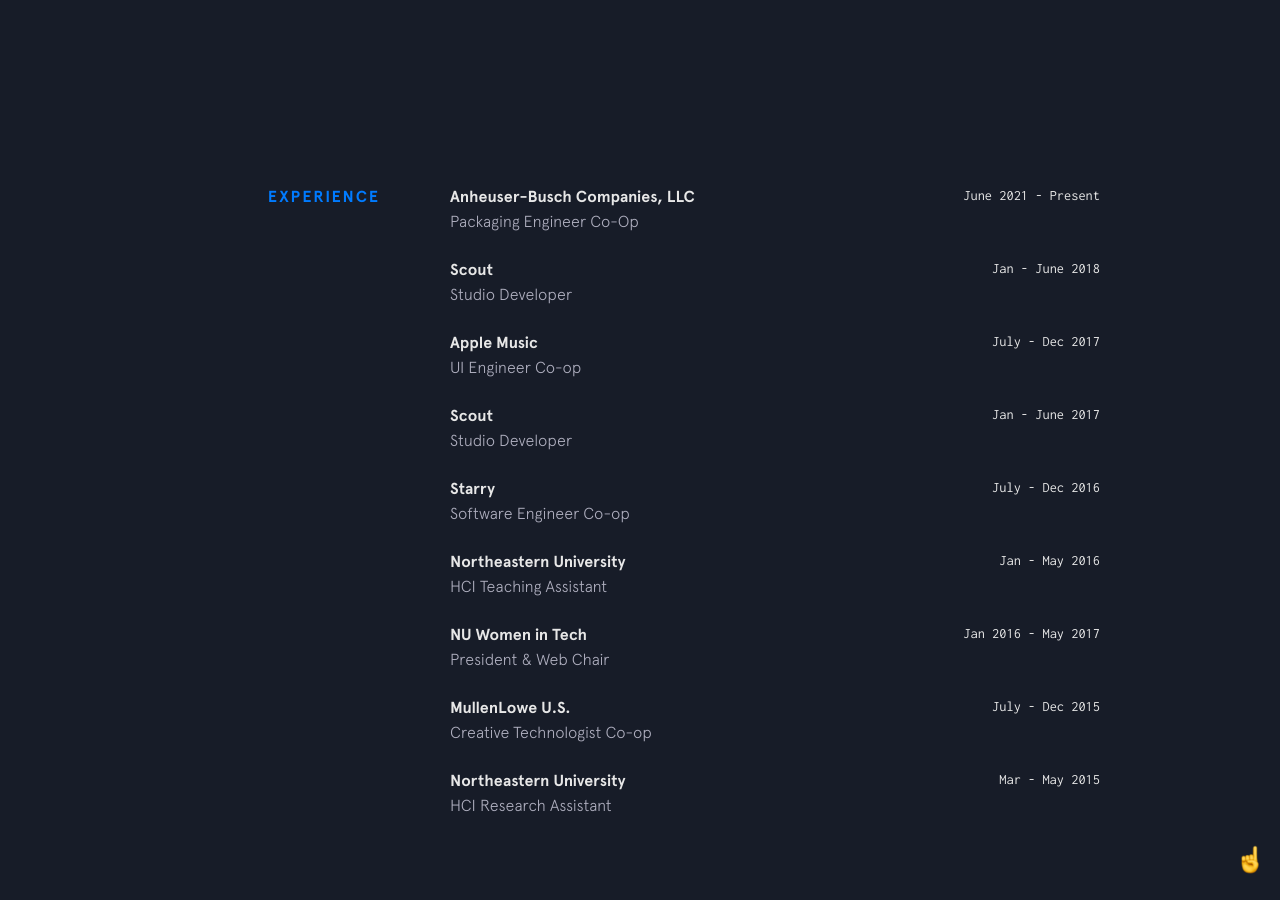
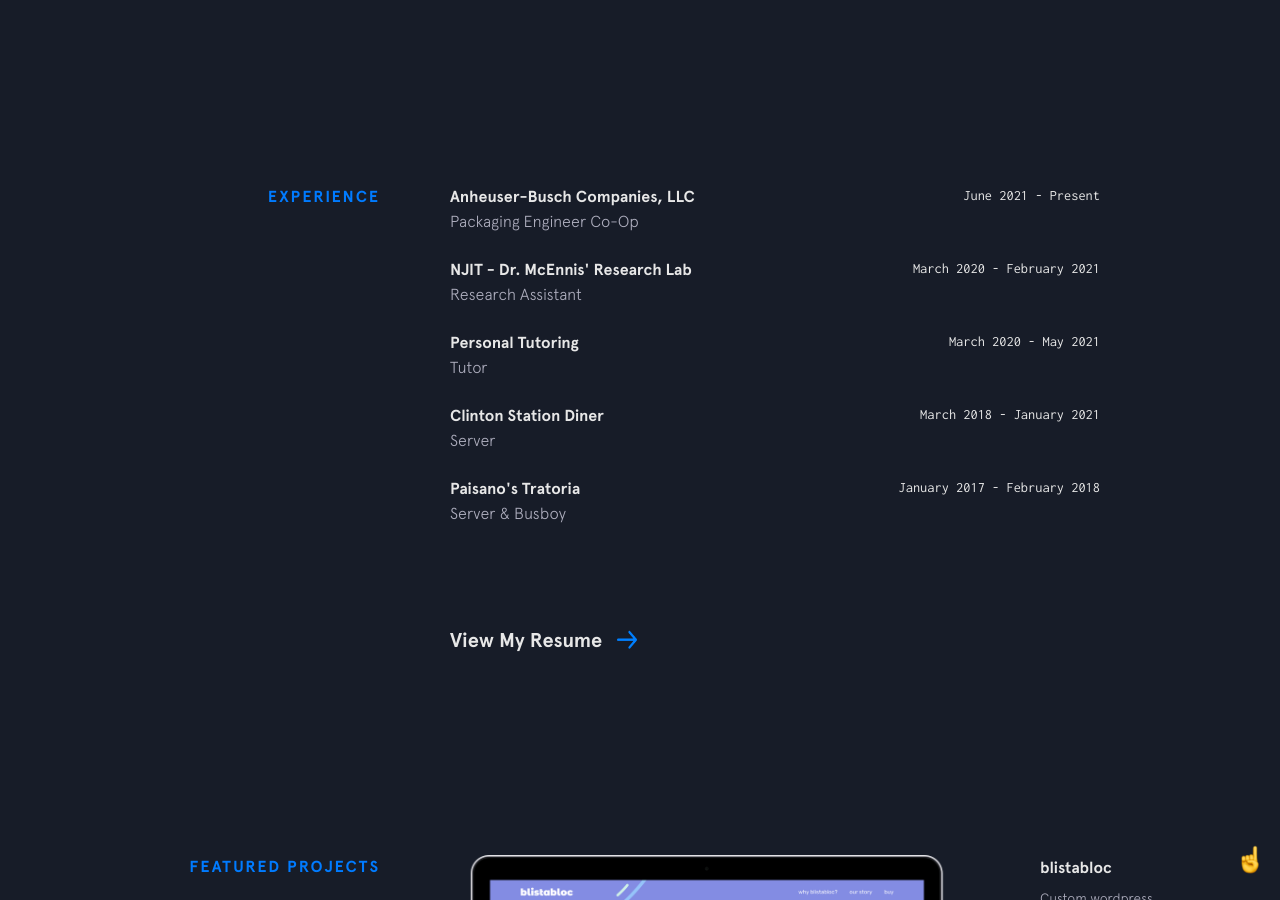
Before and after one commit to rn339/rn339.github.io, a Jekyll site: the page built from index.html, in a window 1280 px wide and 900 px high, scrolled down 1734 px. Built offline with Jekyll 4.4.1, drawn with Linux system fonts in a browser that asks for light colours; nearby versions of some CDN libraries.

Commit message:
Update experience.yml

```diff
--- a/_data/experience.yml
+++ b/_data/experience.yml
@@ -3,42 +3,22 @@
   time: June 2021 - Present
   position: Packaging Engineer Co-Op
 
-- company: Scout
-  url: https://web.northeastern.edu/scout/
-  time: Jan - June 2018
-  position: Studio Developer
+- company: NJIT - Dr. McEnnis' Research Lab
+  url: https://people.njit.edu/faculty/mcennis#research
+  time: March 2020 - February 2021
+  position: Research Assistant
 
-- company: Apple Music
-  url: https://www.apple.com/music/
-  time: July - Dec 2017
-  position: UI Engineer Co-op
+- company: Personal Tutoring
+  url: https://www.linkedin.com/in/ryan-nollstadt/
+  time: March 2020 - May 2021
+  position: Tutor
 
-- company: Scout
-  url: https://web.northeastern.edu/scout/
-  time: Jan - June 2017
-  position: Studio Developer
+- company: Clinton Station Diner
+  url: https://www.clintonstationdiner.com/
+  time: March 2018 - January 2021
+  position: Server
 
-- company: Starry
-  url: https://starry.com/
-  time: July - Dec 2016
-  position: Software Engineer Co-op
-
-- company: Northeastern University
-  url: http://www.ccis.northeastern.edu/
-  time: Jan - May 2016
-  position: HCI Teaching Assistant
-
-- company: NU Women in Tech
-  url: http://nuwit.ccs.neu.edu/
-  time: Jan 2016 - May 2017
-  position: President & Web Chair
-
-- company: MullenLowe U.S.
-  url: https://us.mullenlowe.com/
-  time: July - Dec 2015
-  position: Creative Technologist Co-op
-
-- company: Northeastern University
-  url: http://www.ccis.northeastern.edu/
-  time: Mar - May 2015
-  position: HCI Research Assistant
+- company: Paisano's Tratoria
+  url: https://www.facebook.com/pages/category/Italian-Restaurant/Paisanos-Trattoria-111557008881260/
+  time: January 2017 - February 2018
+  position: Server & Busboy
```
